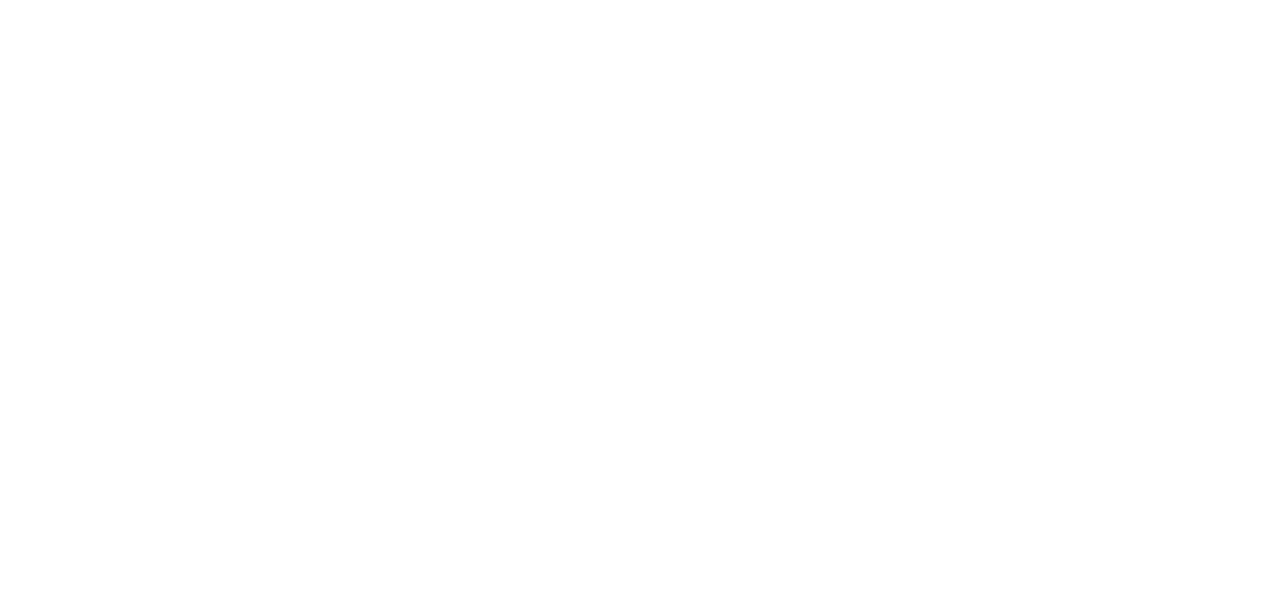
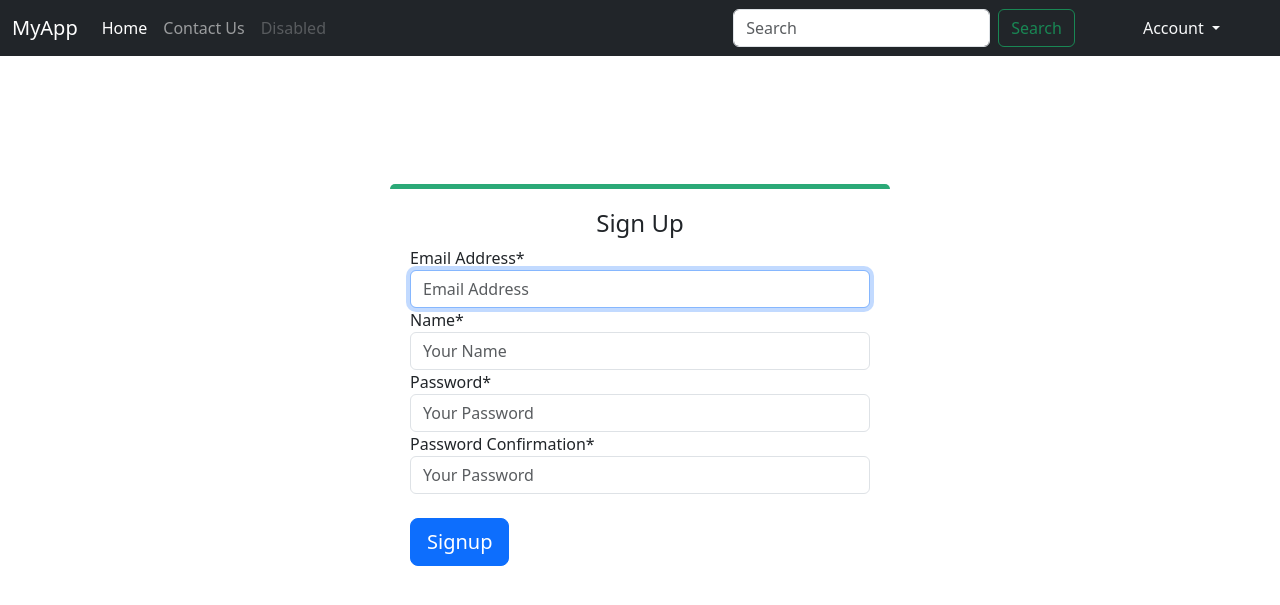
Before and after one commit to ArshaMeenu/benchmarking_project, a Django app: page /mastering-django/register/ in a window 1280 px wide. Before the commit the part shown is empty. Shown: the top 605 px of the page. Run offline with Django 4.2, Linux system fonts and the light colour scheme; parts of the project's set-up code (start-up, migrations or seed data) failed here and were passed over.

Commit message:
till register ,login and logout completed

```diff
--- a/core/mastering_django/forms.py
+++ b/core/mastering_django/forms.py
@@ -18,7 +18,7 @@
         model = CustomUser
         fields = ("email",)
 
-
+# use simple form
 # class ContactUsForm(forms.Form):
 #     email = forms.EmailField(required=True)
 #     name = forms.CharField(max_length=100, required=True)
--- a/core/mastering_django/templates/basic.html
+++ b/core/mastering_django/templates/basic.html
@@ -14,8 +14,6 @@
     {% include 'navbar.html' %}
 </div>
 {% block content %}
-
-
 {% endblock %}
 
 <script crossorigin="anonymous"
--- a/core/mastering_django/templates/contactus.html
+++ b/core/mastering_django/templates/contactus.html
@@ -1,6 +1,6 @@
 {% extends 'basic.html' %}
 {% load static %}
-{% block title %}index page {% endblock %}
+{% block title %}ContactUs{% endblock %}
 {% block css %}
 {% endblock %}
 
--- a/core/mastering_django/templates/contactus2.html
+++ b/core/mastering_django/templates/contactus2.html
@@ -42,7 +42,7 @@
               {{ form.captcha }}
 
             <!--another option for recpatcha-->
-<!--            <div class="g-recaptcha" data-theme="light" style="transform:scale(0.77);-webkit-transform:scale(0.77);transform-origin:0 0;-webkit-transform-origin:0 0;"  data-sitekey="6LezoDInAAAAAAw8Pq3HrexXC4Q6eTFTHp5YvFTd"></div>-->
+        <!--<div class="g-recaptcha" data-theme="light" style="transform:scale(0.77);-webkit-transform:scale(0.77);transform-origin:0 0;-webkit-transform-origin:0 0;"  data-sitekey="6LezoDInAAAAAAw8Pq3HrexXC4Q6eTFTHp5YvFTd"></div>-->
 
             <button type="submit" class="btn btn-primary">Submit</button>
         </form>
--- a/core/mastering_django/templates/navbar.html
+++ b/core/mastering_django/templates/navbar.html
@@ -7,35 +7,35 @@
                 <span class="navbar-toggler-icon"></span>
             </button>
             <div class="collapse navbar-collapse" id="navbarCollapse">
-              <ul class="navbar-nav me-auto mb-2 mb-lg-0">-->
+              <ul class="navbar-nav me-auto mb-2 mb-lg-0">
                 <li class="nav-item">
                     <a aria-current="page" class="nav-link active" href="{% url 'mastering_django:index-class-view' %}">Home</a>
                 </li>
                 <li class="nav-item">
                     <a class="nav-link" href="{% url 'mastering_django:contact-us' %}">Contact Us</a>
                 </li>
-                <li class="nav-item dropdown">
-                    <a aria-expanded="false" class="nav-link dropdown-toggle" data-bs-toggle="dropdown" href="#"
-                       role="button">
-                        Dropdown
-                    </a>
-                    <ul class="dropdown-menu">
-                        <li><a class="dropdown-item" href="#">Action</a></li>
-                        <li><a class="dropdown-item" href="#">Another action</a></li>
-                        <li>
-                            <hr class="dropdown-divider">
-                        </li>
-                        <li><a class="dropdown-item" href="#">Something else here</a></li>
-                    </ul>
-                </li>
                 <li class="nav-item">
                     <a class="nav-link disabled">Disabled</a>
                 </li>
             </ul>
-                <form class="d-flex" role="search">
+                <form class="d-flex px-3" role="search" >
                     <input aria-label="Search" class="form-control me-2" placeholder="Search" type="search">
-                    <button class="btn btn-outline-success" type="submit">Search</button>
+                    <button class="btn btn-outline-success " type="submit">Search</button>
                 </form>
+                &nbsp;
+
+                <li class="nav-item dropdown text-light px-5" style="list-style-type: none;">
+                    <a aria-expanded="false" class="nav-link dropdown-toggle" data-bs-toggle="dropdown" href="#"
+                       role="button">
+                        Account
+                    </a>
+                    <ul class="dropdown-menu">
+                        <li><a class="dropdown-item" href="{% url 'mastering_django:register' %}">SignUp</a></li>
+                        <li><a class="dropdown-item" href="{% url 'mastering_django:signup-seller' %}">Signup Seller</a></li>
+                        <li><a class="dropdown-item" href="{% url 'mastering_django:login' %}">Login</a></li>
+                        <li><a class="dropdown-item" href="{% url 'mastering_django:logout' %}">Logout</a></li>
+                    </ul>
+                </li>
             </div>
         </div>
     </nav>
--- a/core/mastering_django/templates/registerbasicuser.html
+++ b/core/mastering_django/templates/registerbasicuser.html
@@ -0,0 +1,74 @@
+{% extends 'basic.html' %}
+{% load static %}
+{% load myfilters %}
+{% block title %}index page {% endblock %}
+{% block css %}
+<style>
+     .main-area{
+    display: flex;
+    align-items: center;
+}
+.register-form{
+    width:100%;
+    max-width: 500px;
+    margin:auto;
+    margin-top:40px;
+    padding:20px;
+    background-color: #fff;
+    border-top: 5px solid #2BA977;
+    border-radius: 5px;
+}
+.mainheading{
+    text-align: center;
+}
+.errorlist{
+    color:red;
+}
+.signup-button{
+    background-color: #2BA977;
+    border-color: #2BA977;
+}
+.signup-button:hover{
+    background-color: #2BA977;
+    border-color: #2BA977;
+}
+.signup-button:focus{
+    background-color: #2BA977;
+    border-color: #2BA977;
+}
+ </style>
+{% endblock %}
+
+{% block content %}
+<div class="container pt-5">
+    <form method="POST">{% csrf_token %}
+        <div class="main-area">
+            <div class="register-form">
+                {{ form.non_field_errors }}
+                <h4 class="mainheading">Sign Up </h4>
+                <label for="id_email" class="login-labels">Email Address*</label>
+                {{ form.email.errors }}
+                {{ form.email|addclass:'form-control'|addplaceholder:'Email Address'}}
+
+                <label for="id_name" class="login-labels">Name*</label>
+                {{ form.name.errors }}
+                {{ form.name|addclass:'form-control'|addplaceholder:'Your Name' }}
+
+                <label for="id_password1" class="login-labels">Password*</label>
+                {{ form.password1.errors }}
+                {{ form.password1|addclass:'form-control'|addplaceholder:'Your Password' }}
+
+                <label for="id_password2" class="login-labels">Password Confirmation*</label>
+                {{ form.password2.errors }}
+                {{ form.password2|addclass:'form-control'|addplaceholder:'Your Password' }}
+
+
+                <br>
+                <button type="submit" class="btn btn-primary btn-lg signup-button">Signup</button>
+            </div>
+        </div>
+    </form>
+
+</div>
+
+{% endblock %}
--- a/core/mastering_django/urls.py
+++ b/core/mastering_django/urls.py
@@ -1,6 +1,3 @@
-from django.conf import settings
-from django.conf.urls.static import static
-from django.contrib import admin
 from django.urls import include, path
 
 from . import views
@@ -13,7 +10,8 @@
     path('contactus-class-view/', views.ContactUs.as_view(), name="contactus-class-view"),
     # authentication endpoints
     path('register/', views.RegisterView.as_view(), name='register'),
-    path('login/', views.LoginView.as_view(), name='login'),
+    path('login/', views.LoginViewUser.as_view(), name='login'),
     path('signup-seller/', views.RegisterViewSeller.as_view(), name='signup-seller'),
+    path('logout/', views.LogoutViewUser.as_view(), name='logout'),
 
 ]
--- a/core/mastering_django/views.py
+++ b/core/mastering_django/views.py
@@ -10,10 +10,10 @@
 from django.contrib.auth.mixins import LoginRequiredMixin
 
 
-# function base
+# function based view
 def indexfunctionview(request):
-    age = 10,
-    arr = ['asr', 888, 'poa', 'flapjack', 887],
+    age = 10
+    arr = ['asr', 888, 'poa', 'flapjack', 887]
     dic = {'a': 1, 'b': 'oak'}
     return render(request, 'index.html', {
         'age': age, 'arr': arr, 'dic': dic
@@ -21,7 +21,7 @@
     # return HttpResponse('<h1>hello</h1>')
 
 
-# classbasedview
+# class based view
 class IndexClassView(TemplateView):
     template_name = 'index.html'
 
@@ -42,7 +42,7 @@
         name = request.POST.get('name')
         email = request.POST.get('email')
         phone = request.POST['phone']
-        if len(phone) < 10 or len(phone) > 10:
+        if len(phone) < 10 or len(phone) > 10: # phone number validation
             # return HttpResponse('error in entry')
             raise ValidationError('phone number length is not right')
         query = request.POST['query']
@@ -50,7 +50,7 @@
     return render(request, 'contactus.html')
 
 
-# custom forms
+# function based custom forms
 def contactus2(request):
     if request.method == 'POST':
         form = ContactUsForm(request.POST)
@@ -74,7 +74,6 @@
 class ContactUs(FormView):
     form_class = ContactUsForm
     template_name = 'contactus2.html'
-
     # success_url = '/index-function-view' #hardcoded url
 
     def form_valid(self, form):
@@ -120,7 +119,6 @@
 class RegisterView(CreateView):
     template_name = 'registerbasicuser.html'
     form_class = RegistrationForm
-
     # success_url = reverse('mastering_django:index-function-view')
 
     def get_success_url(self):  # dynamic url
@@ -142,3 +140,7 @@
         user.save()
         form.instance.user = self.request.user
         return super().form_valid(form)
+
+
+class LogoutViewUser(LogoutView):
+    success_url = reverse_lazy('mastering_django:index-function-view')
```
Also changed, not shown: core/db.sqlite3, core/mastering_django/templates/login.html (renamed from core/mastering_django/templates/registration/login.html).
